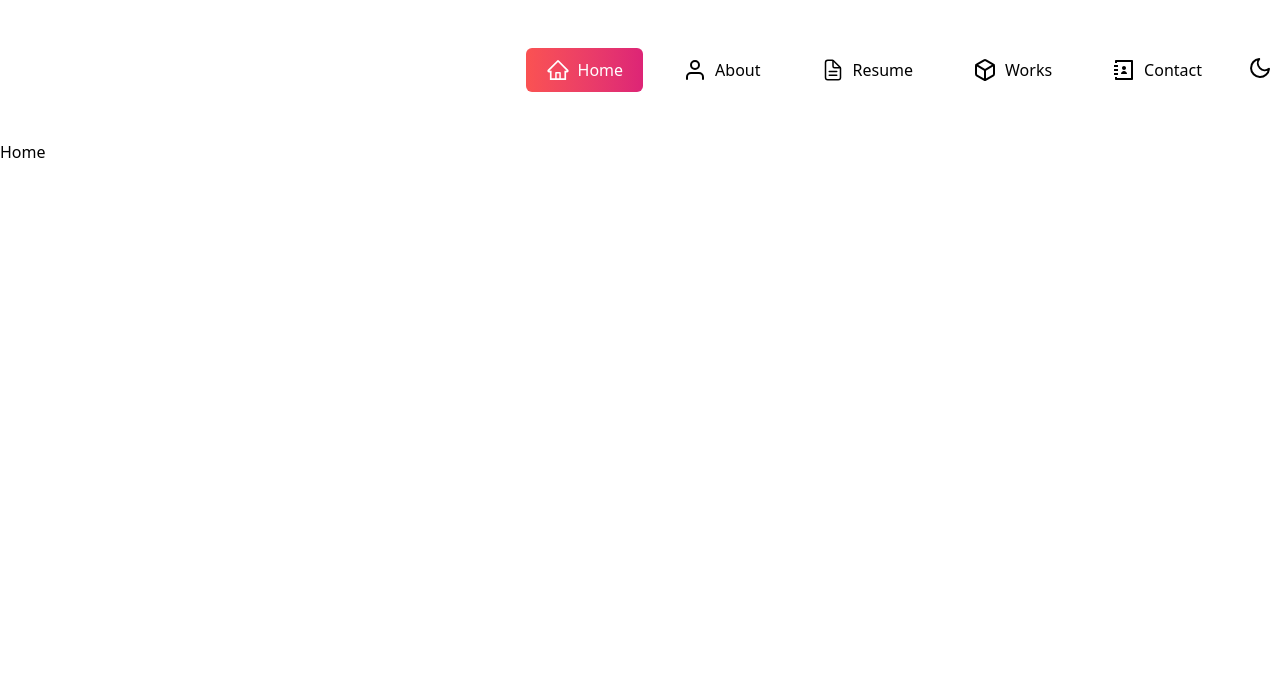
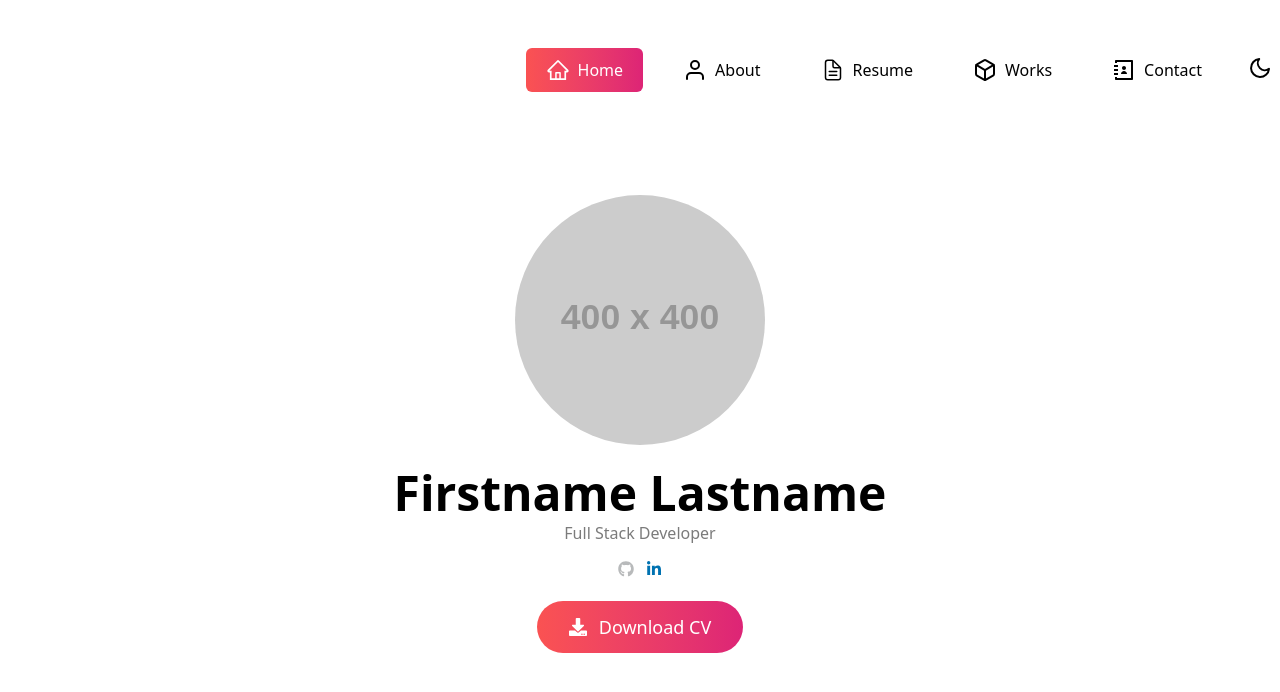
Before and after one commit to kilicalparslan/portfolio-react, a React (Vite) app: page / in a window 1280 px wide. Shown: the top 692 px of the page. Built offline with nearby package versions, Linux system fonts and the light colour scheme.

Commit message:
home page added

```diff
--- a/src/components/Navbar.tsx
+++ b/src/components/Navbar.tsx
@@ -1,15 +1,9 @@
-import { FiMoon, FiSun, FiUser, FiBox } from "react-icons/fi";
-import useTheme from "../hooks/useTheme";
+import { FiUser, FiBox } from "react-icons/fi";
 import { AiOutlineHome } from "react-icons/ai";
 import { IoDocumentTextOutline } from "react-icons/io5";
 import { RiContactsBook3Line } from "react-icons/ri";
+import ThemeToggle from "./ThemeToggle";
 export default function Navbar() {
-  const { theme, setTheme } = useTheme();
-
-  const toggleTheme = () => {
-    const newTheme = theme === "dark" ? "light" : "dark";
-    setTheme(newTheme);
-  };
   return (
     <header className="flex justify-between items-center fixed top-0 left-0 w-full lg:static z-[1111111111]  ">
       <div className=" flex justify-between w-full px-4 lg:px-0 bg-[#F3F6F6] lg:bg-transparent lg:dark:bg-transparent dark:bg-black ">
@@ -75,16 +69,7 @@ export default function Navbar() {
               Contact
             </a>
           </li>
-          <span
-            className={
-              theme === "dark"
-                ? "bg-[#4D4D4D] w-[40px] h-[40px] hidden rounded-full lg:flex justify-center items-center hover:bg-[#ef4060] transition-all duration-300 ease-in-out cursor-pointer ml-2"
-                : "bg-white w-[40px] h-[40px] hidden rounded-full lg:flex justify-center items-center text-black hover:text-white hover:bg-[#ef4060] transition-all duration-300 ease-in-out cursor-pointer ml-2"
-            }
-            onClick={toggleTheme}
-          >
-            {theme === "dark" ? <FiSun size={24} /> : <FiMoon size={24} />}
-          </span>
+          <ThemeToggle />
         </ul>
       </nav>
     </header>
--- /dev/null
+++ b/src/components/ThemeToggle.tsx
@@ -0,0 +1,24 @@
+import { FiMoon, FiSun } from "react-icons/fi";
+import useTheme from "../hooks/useTheme";
+
+export default function ThemeToggle() {
+  const { theme, setTheme } = useTheme();
+
+  const toggleTheme = () => {
+    const newTheme = theme === "dark" ? "light" : "dark";
+    setTheme(newTheme);
+  };
+
+  return (
+    <span
+      className={
+        theme === "dark"
+          ? "bg-[#4D4D4D] w-[40px] h-[40px] hidden rounded-full lg:flex justify-center items-center hover:bg-[#ef4060] transition-all duration-300 ease-in-out cursor-pointer ml-2"
+          : "bg-white w-[40px] h-[40px] hidden rounded-full lg:flex justify-center items-center text-black hover:text-white hover:bg-[#ef4060] transition-all duration-300 ease-in-out cursor-pointer ml-2"
+      }
+      onClick={toggleTheme}
+    >
+      {theme === "dark" ? <FiSun size={24} /> : <FiMoon size={24} />}
+    </span>
+  );
+}
--- a/src/index.css
+++ b/src/index.css
@@ -68,3 +68,7 @@ button:focus-visible {
     background-color: #f9f9f9;
   }
 } */
+
+/*
+! tailwindcss v3.2.4 | MIT License | https://tailwindcss.com
+*/
--- a/src/pages/home/index.tsx
+++ b/src/pages/home/index.tsx
@@ -1,3 +1,46 @@
+import { FaLinkedinIn, FaGithub, FaDownload } from "react-icons/fa";
+
 export default function Home() {
-  return <div>Home</div>;
+  return (
+    <div
+      className="flex flex-col items-center h-[100vh] md:h-[90vh] lg:h-[80vh] xl:h-[71vh] justify-center aos-init aos-animate"
+      data-aos="fade"
+    >
+      <image />
+      <img
+        className="rounded-full w-[250px] h-[250px] 2xl:w-[280px] 2xl:h-[280px]"
+        src="https://placehold.co/400"
+        alt=""
+      />
+      <h3 className="mt-6 mb-1 text-5xl font-semibold dark:text-white">
+        Firstname Lastname
+      </h3>
+      <p className="mb-4 text-[#7B7B7B]">Full Stack Developer</p>
+      <div className="flex space-x-3">
+        <a href="https://github.com/" target="_blank" rel="noopener noreferrer">
+          <span className="socialbtn text-[#b8babb]">
+            <FaGithub size={16} />
+          </span>
+        </a>
+
+        <a
+          href="https://www.linkedin.com/"
+          target="_blank"
+          rel="noopener noreferrer"
+        >
+          <span className="socialbtn text-[#0072b1]">
+            <FaLinkedinIn size={16} />
+          </span>
+        </a>
+      </div>
+      <a
+        href="/CV_EN.pdf"
+        download=""
+        className="flex items-center bg-gradient-to-r from-[#FA5252] to-[#DD2476] duration-200 transition ease-linear hover:bg-gradient-to-l px-8 py-3 text-lg text-white rounded-[35px] mt-6"
+      >
+        <FaDownload className="mr-3" />
+        Download CV
+      </a>
+    </div>
+  );
 }
```
Also changed, not shown: public/bg-dark.png (added), public/bg-light.png (added).
